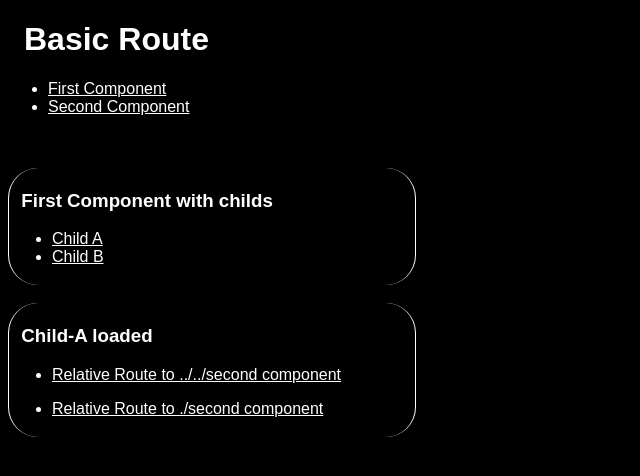
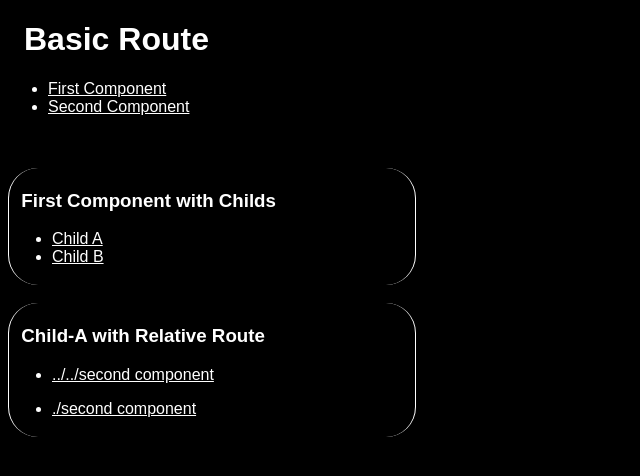
Before and after one commit to BjoernZimmi/Nachbearbeitung, an Angular app: page /first/child-a in a window 1280 px wide. Shown: the top 476 px of the page, without its empty margins (0-640 px from the left). Built offline with nearby package versions, Linux system fonts and the light colour scheme.

Commit message:
some headline changes

```diff
--- a/src/app/child-a/child-a.component.html
+++ b/src/app/child-a/child-a.component.html
@@ -1,11 +1,11 @@
-<h3>Child-A loaded</h3>
+<h3>Child-A with Relative Route</h3>
 
 <nav>
     <ul>
-      <li><a routerLink="../../second">Relative Route to ../../second component</a></li>
+      <li><a routerLink="../../second">../../second component</a></li>
     </ul>
     <ul>
-      <li><a routerLink="./second">Relative Route to ./second component</a></li>
+      <li><a routerLink="./second">./second component</a></li>
     </ul>
   </nav>
 
--- a/src/app/first/first.component.html
+++ b/src/app/first/first.component.html
@@ -1,5 +1,5 @@
 <div class="whiteBox">
-    <h3>First Component with childs</h3>
+    <h3>First Component with Childs</h3>
 
     <nav>
         <ul>
```
